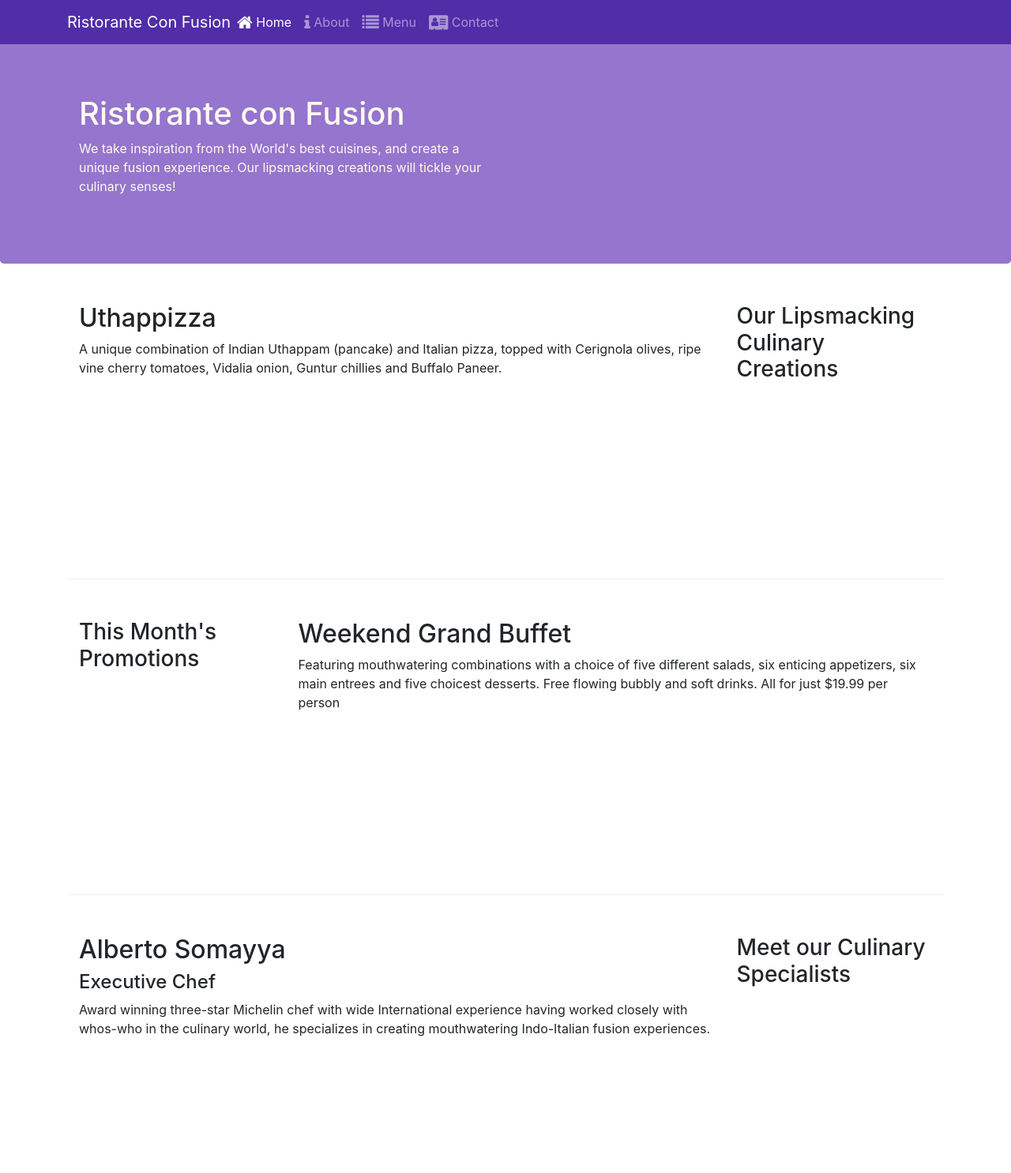
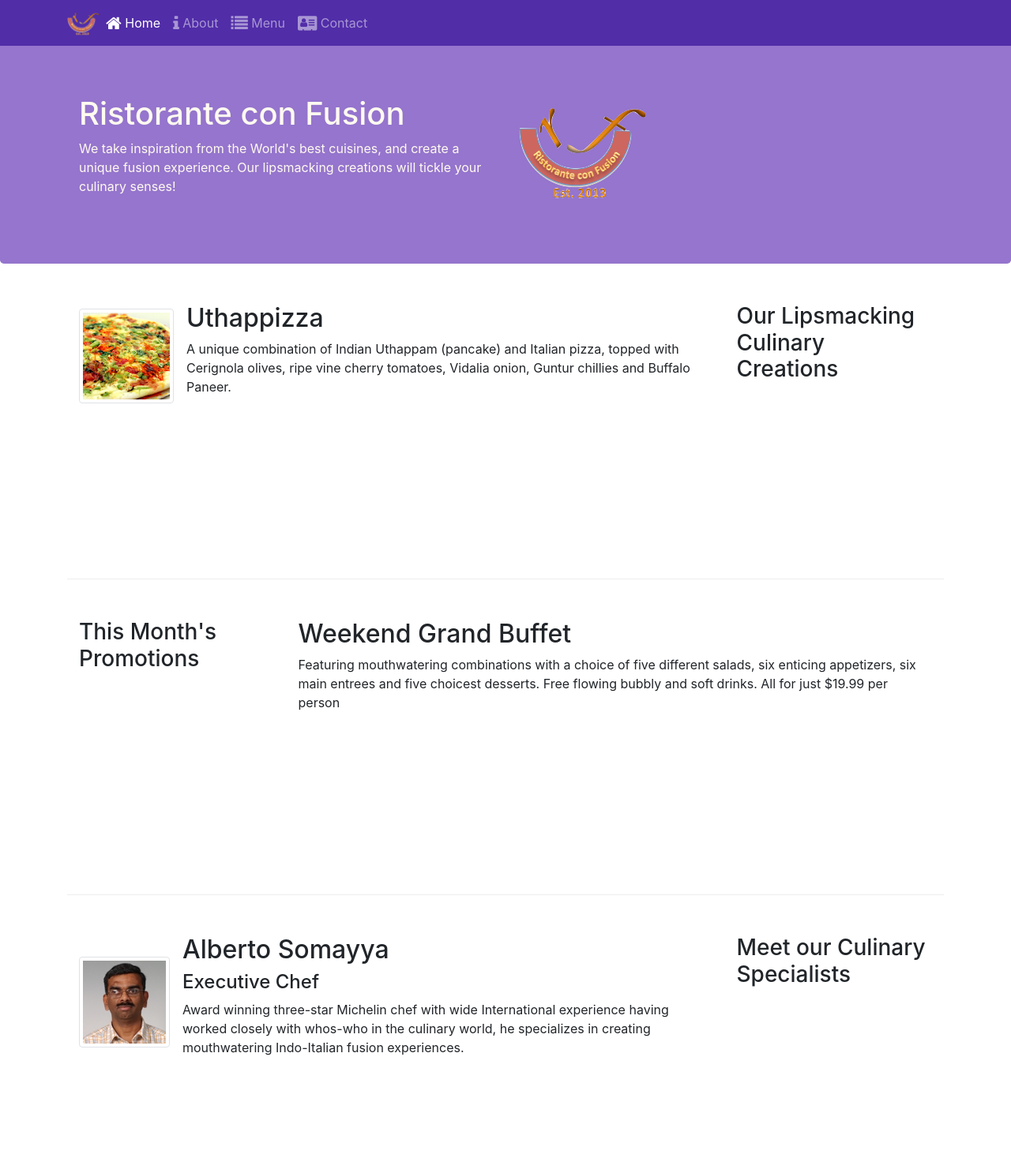
Before and after one commit to faisalsaysin/Coursera-Bootstrap4, a website: page index.html in a window 1280 px wide. Shown: the top 1486 px of the page at 79% size. Drawn offline with nearby package versions, Linux system fonts and the light colour scheme.

Commit message:
Images and Media

```diff
--- a/index.html
+++ b/index.html
@@ -23,7 +23,7 @@
             <button class="navbar-toggler" type="button" data-toggle="collapse" data-target="#Navbar">
                 <span class="navbar-toggler-icon"></span>
             </button>
-            <a class="navbar-brand mr-auto" href="#">Ristorante Con Fusion</a>
+            <a class="navbar-brand mr-auto" href="#"><img src="img/logo.png" height="30" width="41"></a>
             <div class="collapse navbar-collapse" id="Navbar">
                 <ul class="navbar-nav mr-auto">
                     <li class="nav-item active"><a class="nav-link" href="#"><span class="fa fa-home fa-lg"></span> Home</a></li>
@@ -41,7 +41,8 @@
                     <h1>Ristorante con Fusion</h1>
                     <p>We take inspiration from the World's best cuisines, and create a unique fusion experience. Our lipsmacking creations will tickle your culinary senses!</p>
                 </div>
-                <div class="col-12 col-sm">
+                <div class="col-12 col-sm align-self-center">
+                    <img src="img/logo.png" class="img-fluid">
                 </div>
             </div>
         </div>
@@ -53,8 +54,17 @@
                 <h3>Our Lipsmacking Culinary Creations</h3>
             </div>
             <div class="col order-sm-first col-sm col-md">
-                <h2>Uthappizza</h2>
-                <p>A unique combination of Indian Uthappam (pancake) and Italian pizza, topped with Cerignola olives, ripe vine cherry tomatoes, Vidalia onion, Guntur chillies and Buffalo Paneer.</p>
+                <div class="media">
+                    <img class="d-flex mr-3 img-thumbnail align-self-center"
+                            src="img/uthappizza.png" alt="Uthappizza">
+                    <div class="media-body">
+                        <h2 class="mt-0">Uthappizza</h2>
+                        <p class="d-none d-sm-block">A unique combination of Indian Uthappam (pancake) and
+                            Italian pizza, topped with Cerignola olives, ripe vine
+                            cherry tomatoes, Vidalia onion, Guntur chillies and
+                            Buffalo Paneer.</p>
+                    </div>
+                </div>
             </div>
         </div>
 
@@ -74,9 +84,19 @@
                 <h3>Meet our Culinary Specialists</h3>
             </div>
             <div class="col  order-sm-first col-sm col-md">
-                <h2>Alberto Somayya</h2>
-                <h4>Executive Chef</h4>
-                <p>Award winning three-star Michelin chef with wide International experience having worked closely with whos-who in the culinary world, he specializes in creating mouthwatering Indo-Italian fusion experiences. </p>
+                <div class="media">
+                    <img class="d-flex mr-3 img-thumbnail align-self-center"
+                            src="img/alberto.png" alt="Alberto Somayya">
+                    <div class="media-body">
+                        <h2 class="mt-0">Alberto Somayya</h2>
+                        <h4>Executive Chef</h4>
+                        <p class="d-none d-sm-block">Award winning three-star Michelin chef with wide
+                            International experience having worked closely with
+                            whos-who in the culinary world, he specializes in
+                            creating mouthwatering Indo-Italian fusion experiences.
+                            </p>
+                    </div>
+                </div>
             </div>
         </div>
     </div>
```
Also changed, not shown: aboutus.html (+1 -1 lines), contactus.html (+1 -1 lines), img/alberto.png (added), img/buffet.png (added), img/logo.png (added), img/uthappizza.png (added), 1 other file.
